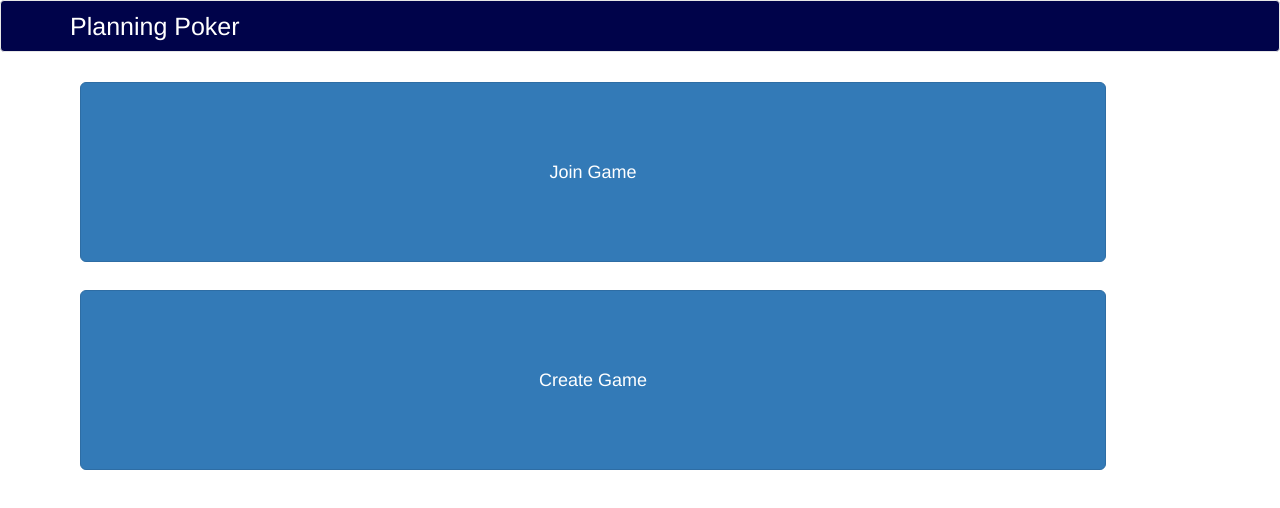
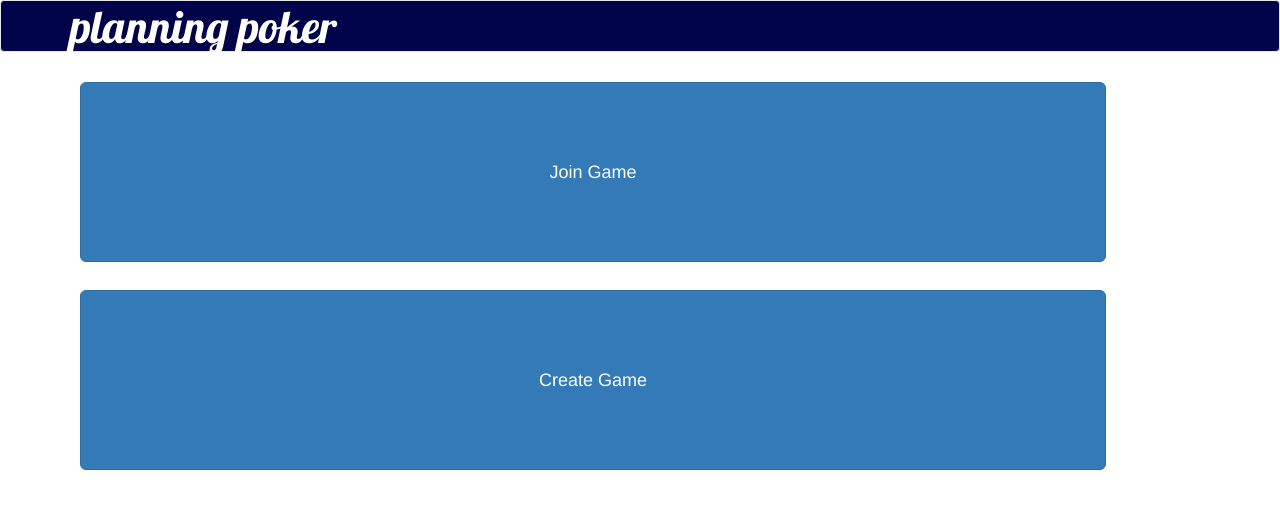
Before and after one commit to richashworth/planningpoker, a React (Create React App) app in the folder ui/: page / in a window 1280 px wide. Shown: the top 508 px of the page. Built offline with nearby package versions, Linux system fonts and the light colour scheme.

Commit message:
lobster font

```diff
--- a/ui/public/index.html
+++ b/ui/public/index.html
@@ -8,6 +8,8 @@
       manifest.json provides metadata used when your web app is added to the
       homescreen on Android. See https://developers.google.com/web/fundamentals/engage-and-retain/web-app-manifest/
     -->
+    <link href='https://fonts.googleapis.com/css?family=Lobster' rel='stylesheet' type='text/css'>
+
     <link rel="manifest" href="%PUBLIC_URL%/manifest.json">
     <!-- Bootstrap - Latest compiled and minified CSS -->
     <link rel="stylesheet"
--- a/ui/src/containers/Header.js
+++ b/ui/src/containers/Header.js
@@ -1,6 +1,6 @@
-import React, {Component} from 'react';
-import { Navbar, Nav} from 'react-bootstrap';
-import {connect} from 'react-redux';
+import React, { Component } from 'react';
+import { Navbar } from 'react-bootstrap';
+import { connect } from 'react-redux';
 
 import '../styles/Header.css';
 
@@ -11,20 +11,16 @@
       <Navbar collapseOnSelect >
         <Navbar.Header>
           <Navbar.Brand>
-            Planning Poker
+            planning poker
           </Navbar.Brand>
           <Navbar.Toggle />
         </Navbar.Header>
         <Navbar.Collapse>
           <Navbar.Text pullRight>
-            <Nav>
               {this.props.playerName}
-            </Nav>
           </Navbar.Text>
           <Navbar.Text pullRight>
-            <Nav>
               {this.props.sessionId ? `Session ${this.props.sessionId}` : ''}
-            </Nav>
           </Navbar.Text>
         </Navbar.Collapse>
       </Navbar>
--- a/ui/src/styles/Header.css
+++ b/ui/src/styles/Header.css
@@ -1,11 +1,11 @@
 .navbar-default {
   background-color: #00034A;
-  color: #7777;
 }
 
 .navbar-default .navbar-brand {
+  font-family: "Lobster", cursive;
   color: white;
-  font-size: 25px;
+  font-size: 45px;
 }
 
 .navbar-default .navbar-brand:hover {
@@ -13,5 +13,6 @@
 }
 
 .navbar-default .navbar-text {
+  font-size: 15px;
   color: white;
 }
```
